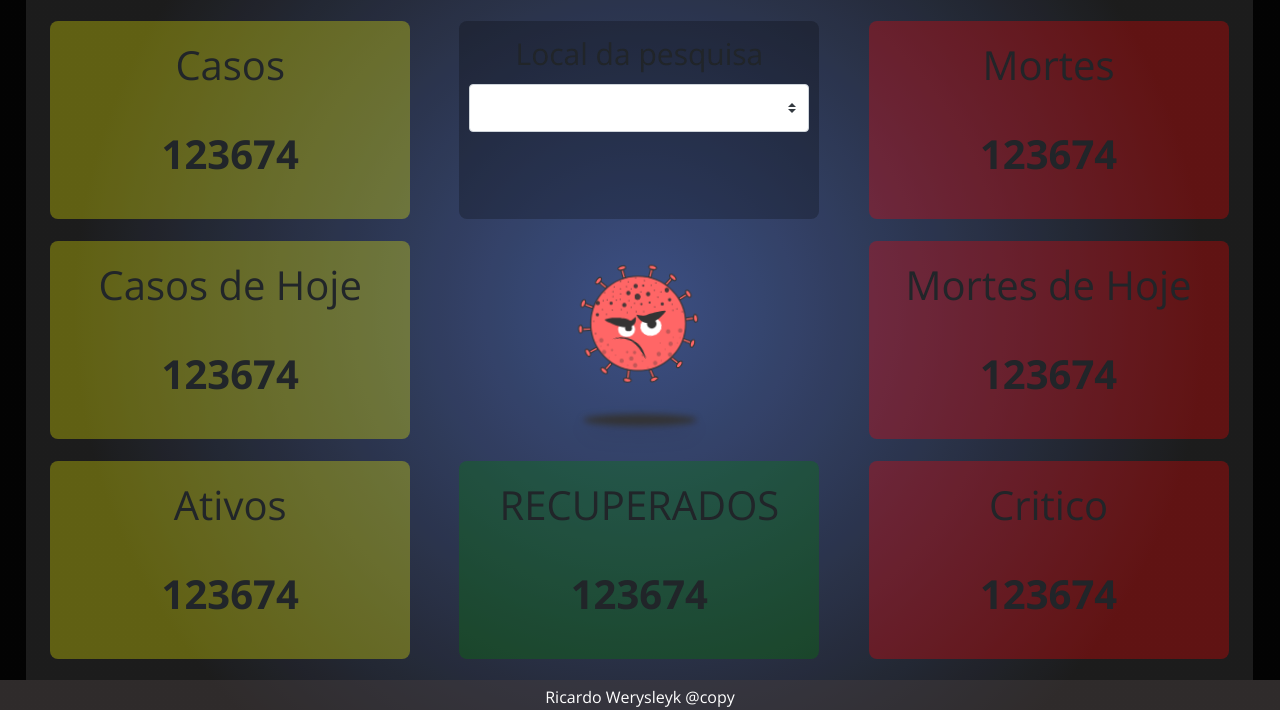
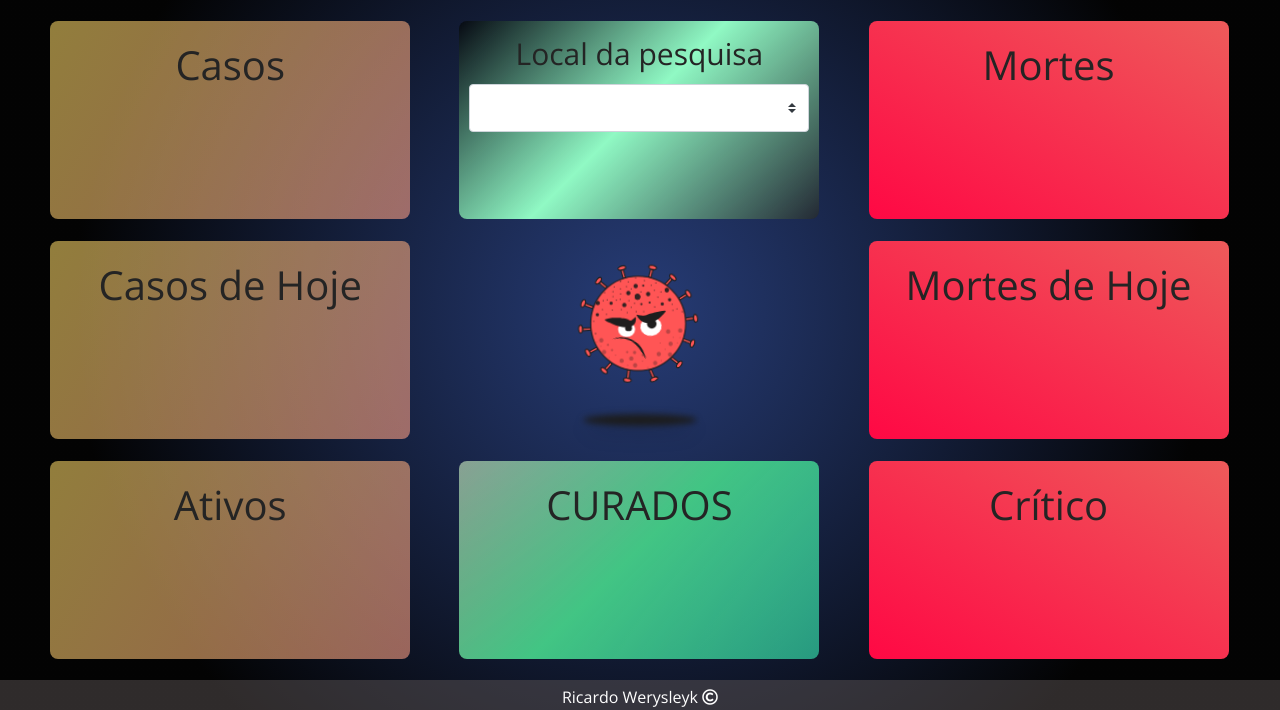
Before and after one commit to ricardo-werysleyk/CovidData, a PHP site: page / in a window 1280 px wide. Shown: the part 90-800 px from the top of the page. Run offline with PHP 8.4, Linux system fonts and the light colour scheme; lists and menus that the app fills with data are empty.

Commit message:
Sistema já operando

```diff
--- a/css/style.css
+++ b/css/style.css
@@ -54,12 +54,12 @@
     display: flex;
     position: relative;
     z-index: 1;
+    color: #242424;
 }
 section.boards .board{
     width: 33.3%;
     height: 100%;
     padding: 10px 2%;
-    background-color: rgba(255, 255, 255, 0.1);
     display: flex;
     flex-direction: column;
     justify-content: space-around;
@@ -94,13 +94,19 @@
 }
 
 .tipo1{
-    background-color: rgba(255, 255, 0, 0.3);
+    /* background-color: rgba(255, 255, 0, 0.3); */
+    background-image: linear-gradient(120deg, #f6d46596 0%, #fd9f8596 100%);
 }
 .tipo2{
-    background-color: rgba(0, 128, 0, 0.3);
+    /* background-color: rgba(0, 128, 0, 0.3); */
+    background-image: linear-gradient(-225deg, rgba(223, 255, 205, 0.568) 0%, rgb(66, 197, 132) 48%, rgba(57, 243, 187, 0.596) 100%);
 }
 .tipo3{
-    background-color: rgba(255, 0, 0, 0.3);
+    /* background-color: rgba(255, 0, 0, 0.3); */
+    background-image: linear-gradient(to top right, #ff0844 0%, #ee5a5a 100%);
+}
+.tipoBusca{
+    background-image: linear-gradient(-225deg, rgba(0, 0, 0, 0.514) 0%, #90F9C4 48%, rgba(46, 48, 47, 0.596) 100%);
 }
 .tipoNulo{
     opacity: 0;
--- a/index.html
+++ b/index.html
@@ -31,42 +31,42 @@
         <div class="board">
             <div class="box tipo1">
                 <div class="descricao"><h1 class="titulos">Casos</h1></div>
-                <div class="total"><h1 class="numerais" id="inputCasos">123674</h1></div>
+                <div class="total"><h1 class="numerais" id="inputCasos"></h1></div>
             </div>
             <div class="box tipo1">
                 <div class="descricao"><h1 class="titulos">Casos de Hoje</h1></div>
-                <div class="total"><h1 class="numerais" id="inputCasosHoje">123674</h1></div>
+                <div class="total"><h1 class="numerais" id="inputCasosHoje"></h1></div>
             </div>
             <div class="box tipo1">
                 <div class="descricao"><h1 class="titulos">Ativos</h1></div>
-                <div class="total"><h1 class="numerais" id="inputAtivos">123674</h1></div>
+                <div class="total"><h1 class="numerais" id="inputAtivos"></h1></div>
             </div>
         </div>
         <div class="board">
-            <div class="box tipo2" id="boxSearch">
+            <div class="box tipoBusca" id="boxSearch">
                 <label for="paises">Local da pesquisa</label>
-                <select class="custom-select custom-select-lg mb-3" name="paises" id="paises">
+                <select class="custom-select custom-select-lg mb-3" name="paises" id="paises" onchange="alimentaInputs()">
 
                 </select>
             </div>
             <div class="box tipoNulo"></div>
             <div class="box tipo2">
-                <div class="descricao"><h1 class="titulos">RECUPERADOS</h1></div>
-                <div class="total"><h1 class="numerais" id="inputRecuperados">123674</h1></div>
+                <div class="descricao"><h1 class="titulos">CURADOS</h1></div>
+                <div class="total"><h1 class="numerais" id="inputRecuperados"></h1></div>
             </div>
         </div>
         <div class="board">
             <div class="box tipo3">
                 <div class="descricao"><h1 class="titulos">Mortes</h1></div>
-                <div class="total"><h1 class="numerais" id="inputMortes">123674</h1></div>
+                <div class="total"><h1 class="numerais" id="inputMortes"></h1></div>
             </div>
             <div class="box tipo3">
                 <div class="descricao"><h1 class="titulos">Mortes de Hoje</h1></div>
-                <div class="total"><h1 class="numerais" id="inputMortesHoje">123674</h1></div>
+                <div class="total"><h1 class="numerais" id="inputMortesHoje"></h1></div>
             </div>
             <div class="box tipo3">
-                <div class="descricao"><h1 class="titulos">Critico</h1></div>
-                <div class="total"><h1 class="numerais" id="inputCritico">123674</h1></div>
+                <div class="descricao"><h1 class="titulos">Crítico</h1></div>
+                <div class="total"><h1 class="numerais" id="inputCritico"></h1></div>
             </div>
         </div>
     </section>
@@ -414,7 +414,7 @@
     </section>
 
     <footer>
-        <p>Ricardo Werysleyk @copy</p>
+        <p>Ricardo Werysleyk <i class="far fa-copyright"></i></p>
     </footer>
 
     <script src="js/jquery.js"></script>
--- a/js/functions.js
+++ b/js/functions.js
@@ -8,9 +8,15 @@
 
 //Variaveis dos elementos HTML
 var boardPrincipal = document.getElementById('boardPrincipal');
+var select = document.getElementById('paises');
 var spin = document.getElementById('spiner');
 var inputCasos = document.getElementById('inputCasos');
-var select = document.getElementById('paises');
+var inputCasosHoje = document.getElementById('inputCasosHoje');
+var inputAtivos = document.getElementById('inputAtivos');
+var inputMortes = document.getElementById('inputMortes');
+var inputMortesHoje = document.getElementById('inputMortesHoje');
+var inputCritico = document.getElementById('inputCritico');
+var inputRecuperados = document.getElementById('inputRecuperados');
 
 
 boardPrincipal.classList.add('tipoNulo');
@@ -71,4 +77,19 @@
         opt.innerHTML = country[i];
         select.appendChild(opt);
     }
+    alimentaInputs();
 }
+
+function alimentaInputs(){
+    for(var i in dadosApi){
+        if(select.value == country[i]){
+            inputCasos.innerHTML = cases[i]
+            inputCasosHoje.innerHTML = todayCases[i]
+            inputMortes.innerHTML = deaths[i]
+            inputMortesHoje.innerHTML = todayDeaths[i]
+            inputRecuperados.innerHTML = recovered[i]
+            inputAtivos.innerHTML = active[i]
+            inputCritico.innerHTML = critical[i]
+        }
+    }
+}
```
